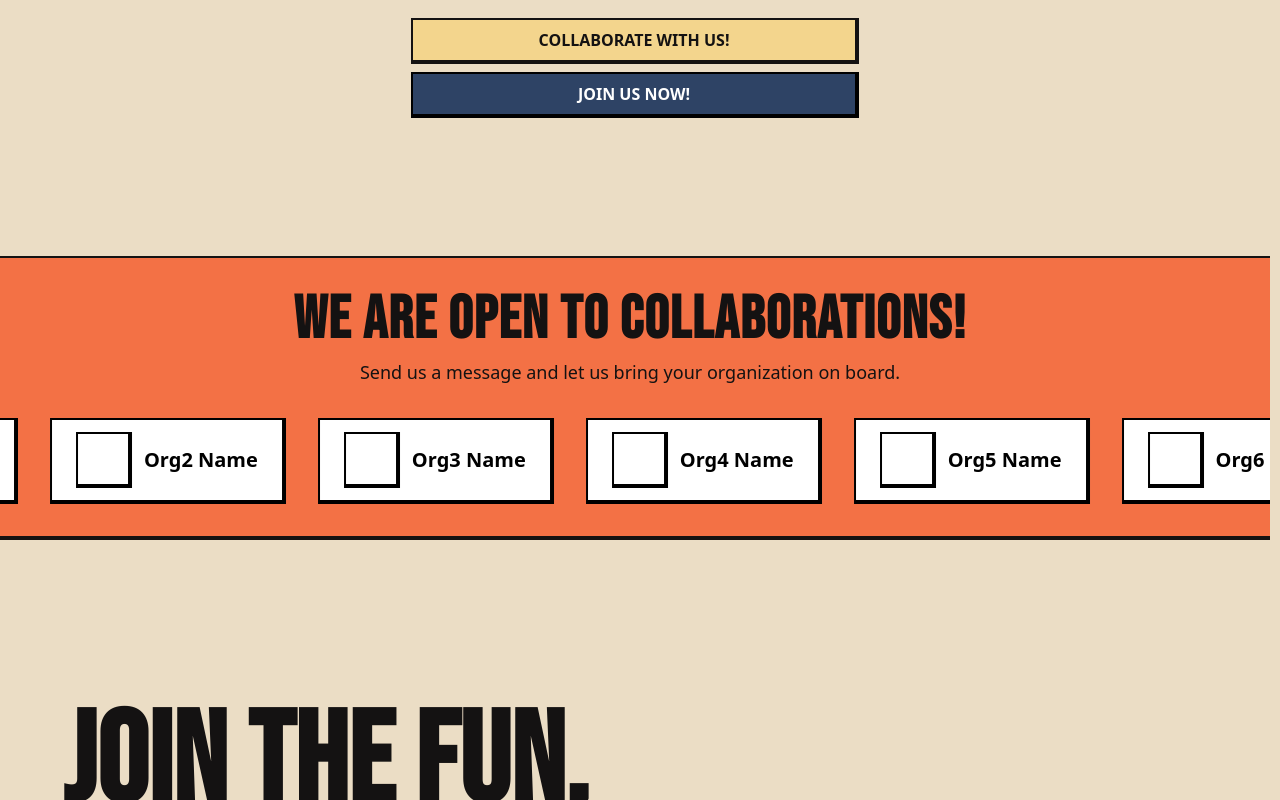
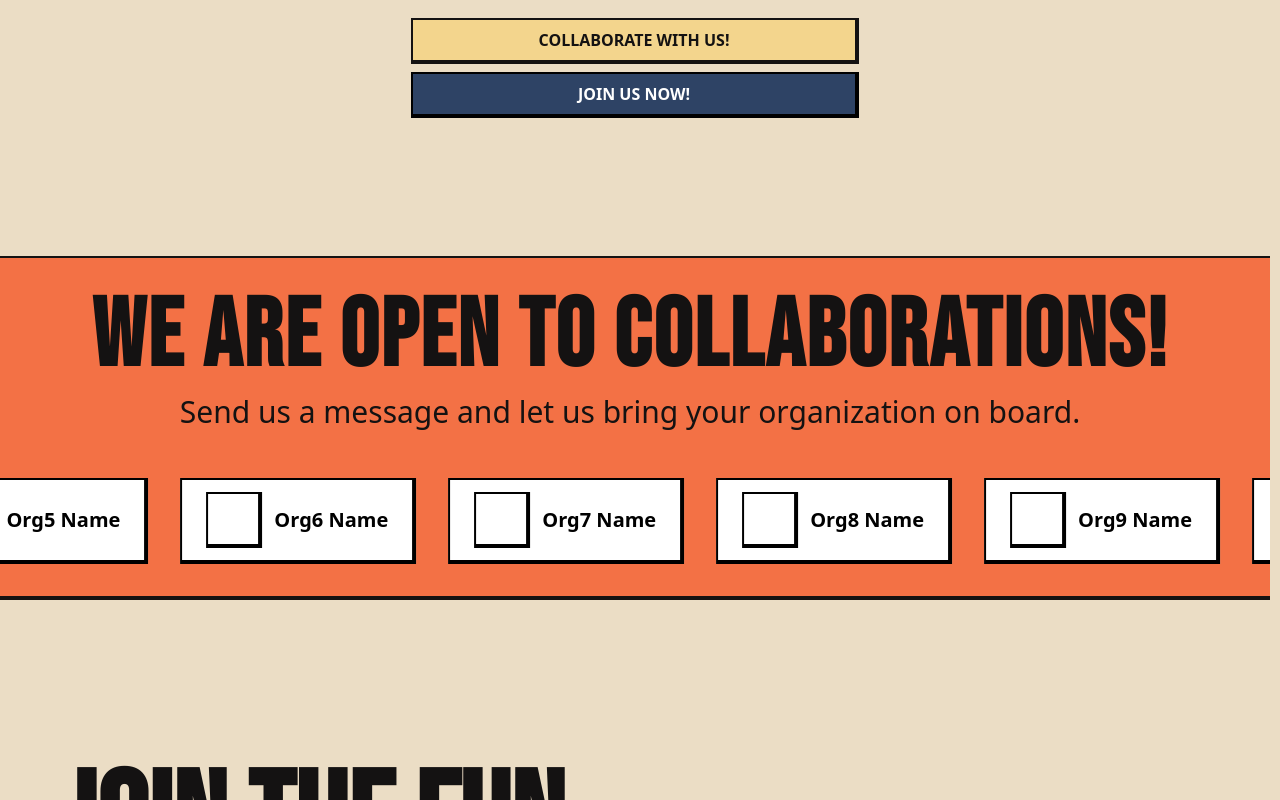
Before and after one commit to dlsl-animodev/project-launchpad, a Next.js app: page / in a window 1280 px wide. Shown: the part 592-1392 px from the top of the page. Built offline with nearby package versions, Linux system fonts and the light colour scheme.

Commit message:
refactor: replace native HTML elements with reusable SectionContainer component in organizations-tape.tsx

```diff
--- a/components/organizations-tape.tsx
+++ b/components/organizations-tape.tsx
@@ -1,6 +1,13 @@
 import React from "react";
 
 import { motion } from "motion/react";
+import {
+    SectionContainer,
+    SectionContainerHeader,
+    SectionContainerMain,
+    SectionDescription,
+    SectionTitle,
+} from "./reusables/section";
 
 const OrganizationsTape = () => {
     const orgs = [
@@ -17,35 +24,44 @@ const OrganizationsTape = () => {
     ];
 
     return (
-        <motion.div
+        <SectionContainer
             className="w-full overflow-hidden bg-[#F37145] py-[2rem] border-retro-y"
             initial={{ opacity: 0 }}
             whileInView={{ opacity: 1 }}
             transition={{ duration: 0.5 }}
         >
-            <motion.h2
-                className="font-bold font-bebas text-6xl text-center tracking-wide"
+            <SectionContainerHeader>
+                <SectionTitle
+                    className="font-bold font-bebas text-6xl sm:text-7xl lg:text-8xl text-center tracking-wide"
                     initial={{ opacity: 0, y: 20, scale: 0.7 }}
                     whileInView={{ opacity: 1, y: 0, scale: 1 }}
                     transition={{ duration: 0.3 }}
                 >
                     WE ARE OPEN TO COLLABORATIONS!
-            </motion.h2>
-            <motion.p
+                </SectionTitle>
+                <SectionDescription
                     className="mt-2 text-center  font-medium text-lg"
                     initial={{ opacity: 0, y: 20 }}
                     whileInView={{ opacity: 1, y: 0 }}
                     transition={{ duration: 0.3, delay: 0.2 }}
                 >
-                Send us a message and let us bring your organization on board.
-            </motion.p>
+                    Send us a message and let us bring your organization on
+                    board.
+                </SectionDescription>
+            </SectionContainerHeader>
+            <SectionContainerMain>
+                {/* THE ACTUAL TAPE SECTION  */}
                 <motion.div
-                className="mt-8 flex space-x-8 animate-scroll whitespace-nowrap"
+                    className="flex space-x-8 whitespace-nowrap"
                     initial={{ x: 0 }}
                     animate={{ x: "-50%" }}
-                transition={{ duration: 20, repeat: Infinity, ease: "linear" }}
+                    transition={{
+                        duration: 20,
+                        repeat: Infinity,
+                        ease: "linear",
+                    }}
                 >
-                {orgs.concat(orgs).map((org, index) => (
+                    {orgs.map((org, index) => (
                         <div
                             key={index}
                             className="flex items-center gap-3 bg-white text-black px-6 py-3 border-retro font-semibold text-xl"
@@ -55,7 +71,8 @@ const OrganizationsTape = () => {
                         </div>
                     ))}
                 </motion.div>
-        </motion.div>
+            </SectionContainerMain>
+        </SectionContainer>
     );
 };
 
```
Also changed, not shown: components/organizations-tape.module.css (deleted, +0 -46 lines). Lines whose indentation alone changed are shown as unchanged.
